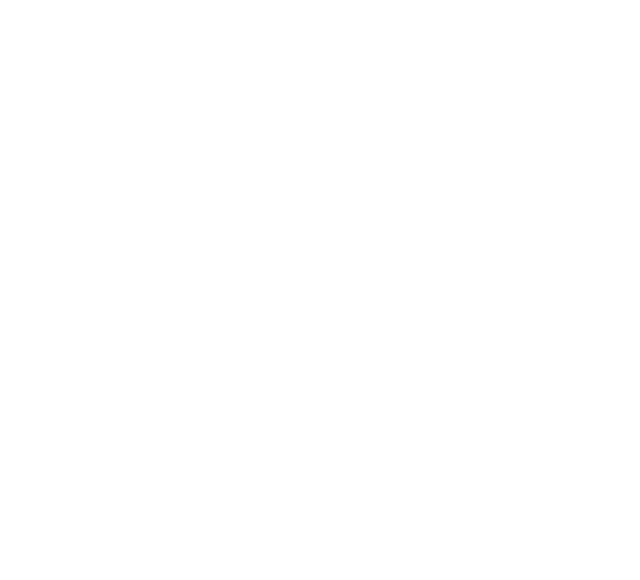
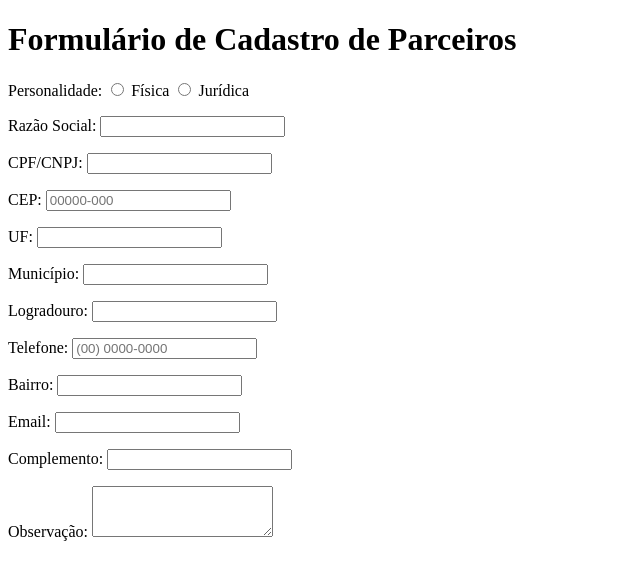
Before and after one commit to claraleal-workhub/Processo-seletivo-est-gio-web, a plain HTML site: page index.html in a window 1280 px wide. Shown: the whole page, without its empty margins (0-640 px from the left). Drawn offline with Linux system fonts and the light colour scheme.

Commit message:
desenvolvimento dos itens do formulário

```diff
--- a/index.html
+++ b/index.html
@@ -6,6 +6,57 @@
     <title>Formulário</title>
 </head>
 <body>
-
+    <h1>Formulário de Cadastro de Parceiros</h1>
+    <form action="-" method="post">
+        <p>
+            <label for="idpersonalidade">Personalidade: </label>
+            <input type="radio" name="personalidade" id="idpersonalidade" required> Física
+            <input type="radio" name="personalidade" id="idpersonalidade"> Jurídica
+        </p>
+        <p>
+            <label for="idrazaosocial">Razão Social: </label>
+            <input type="text" name="razaosocial" id="idrazaosocial" required>
+        </p>
+        <p>
+            <label for="idcadastro">CPF/CNPJ: </label>
+            <input type="text" name="cadastro" id="idcadastro" required>
+        </p>
+        <p>
+            <label for="idcep">CEP: </label>
+            <input type="text" name="cep" id="idcep" required placeholder="00000-000">
+        </p>
+        <p>
+            <label for="iduf">UF: </label>
+            <input type="text" name="uf" id="iduf" required>
+        </p>
+        <p>
+            <label for="idmunicipio">Município: </label>
+            <input type="text" name="municipio" id="idmunicipio" required>
+        </p>
+        <p>
+            <label for="idlogradouro">Logradouro: </label>
+            <input type="text" name="logradouro" id="idlogradouro" required>
+        </p>
+        <p>
+            <label for="idtelefone">Telefone: </label>
+            <input type="tel" name="telefone" id="idtelefone" required placeholder="(00) 0000-0000">
+        </p>
+        <p>
+            <label for="idbairro">Bairro: </label>
+            <input type="text" name="bairro" id="idbairro" required>
+        </p>
+        <p>
+            <label for="idemail">Email: </label>
+            <input type="email" name="email" id="idemail" required>
+        </p>
+        <p>
+            <label for="idcomplemento">Complemento: </label>
+            <input type="email" name="complemento" id="idcomplemento" required>
+        </p>
+        <p>
+            <label for="idobservacao">Observação:</label>
+            <textarea name="observacao" id="idobservacao" rows="3"></textarea>
+        </p>
+    </form>
 </body>
 </html>
```
